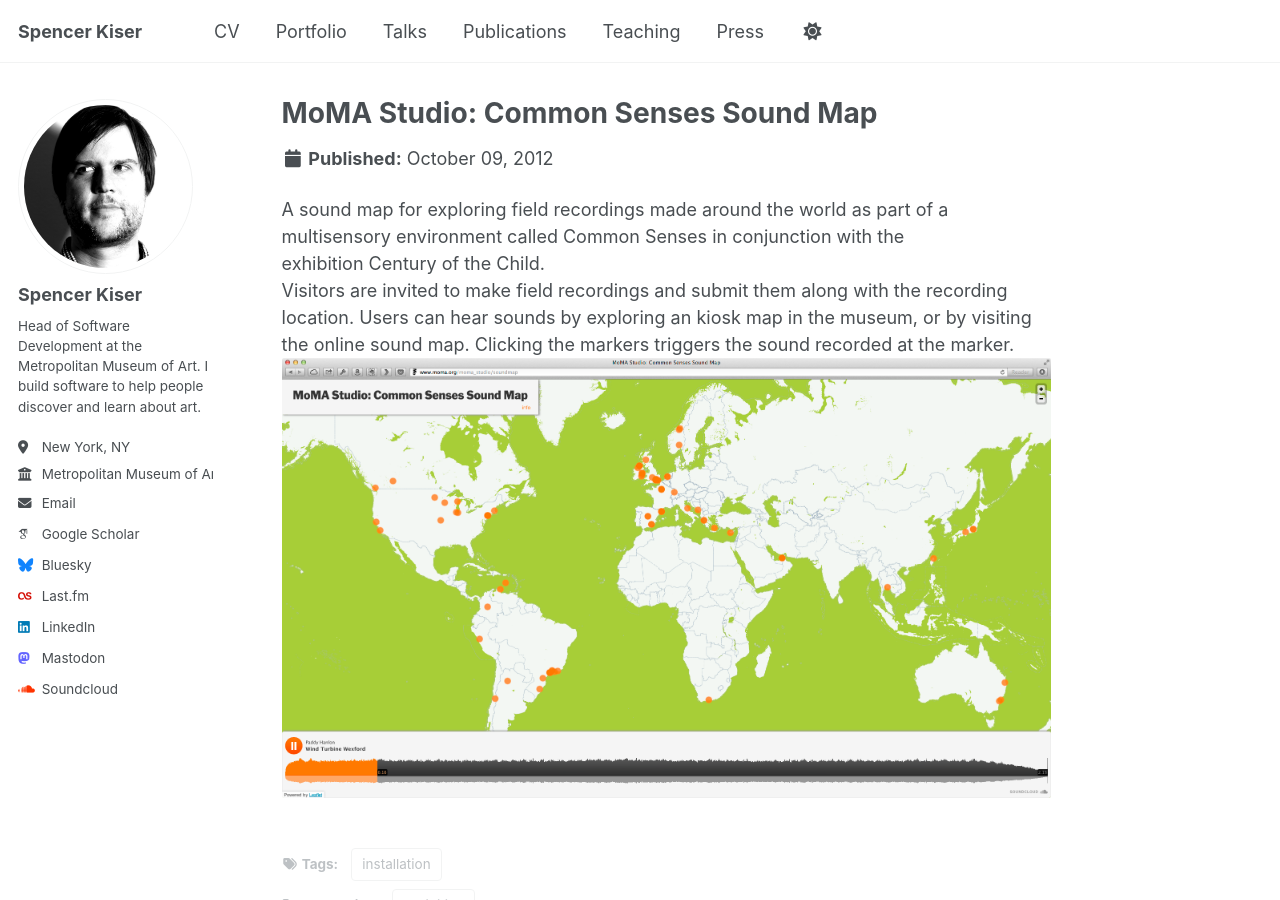
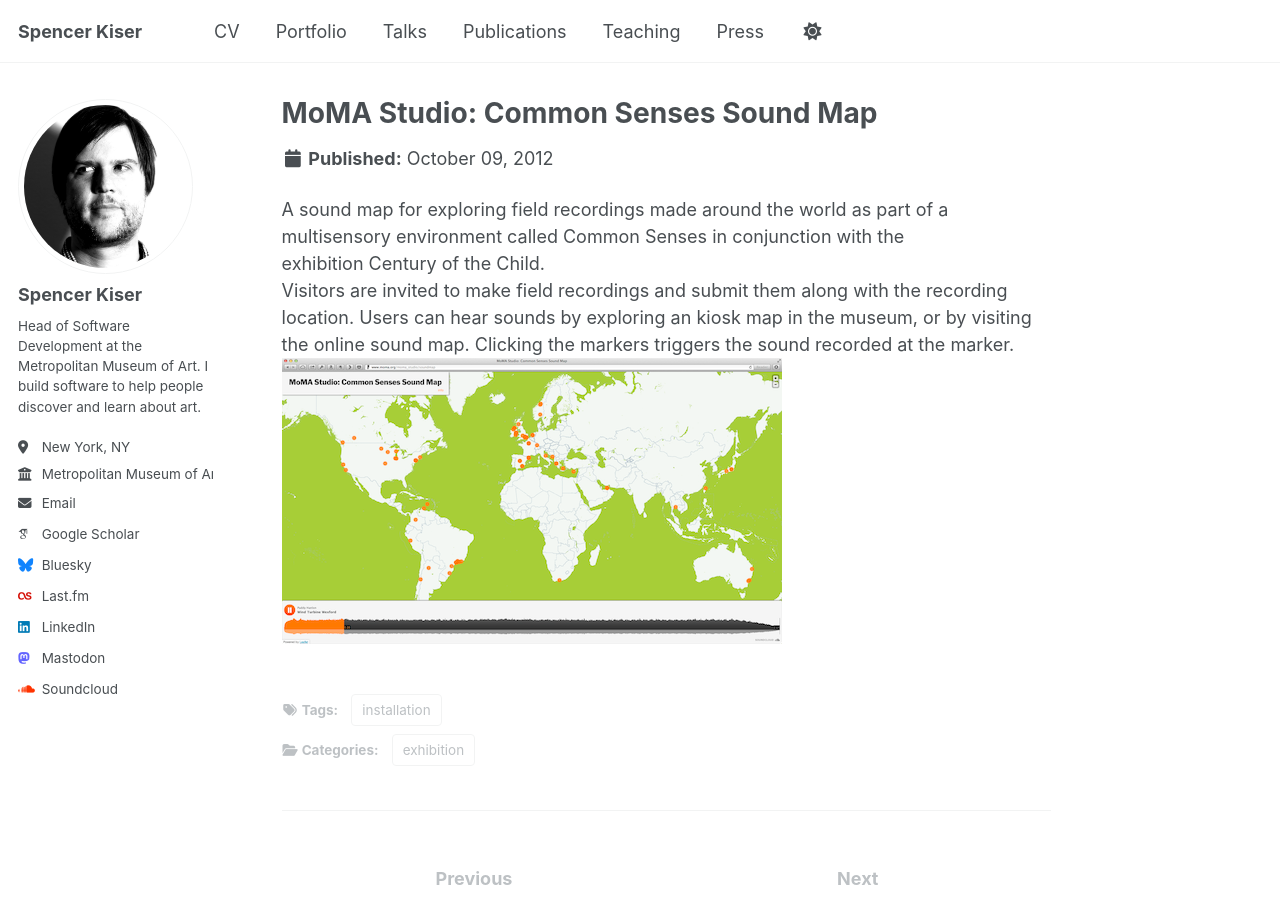
Before and after one commit to spencerk/spencerk.github.io, a Jekyll site: the page built from _portfolio/moma-studio-sound-map.html.md, in a window 1280 px wide and 900 px high. Built offline with Jekyll 4.4.1, drawn with Linux system fonts in a browser that asks for light colours; some web fonts are replaced.

Commit message:
moma studio sound map updates

```diff
--- a/_portfolio/moma-studio-sound-map.html.md
+++ b/_portfolio/moma-studio-sound-map.html.md
@@ -5,9 +5,9 @@
 category: exhibition
 institution: MoMA
 tags: installation
-excerpt: A sound map for exploring field recordings made around the world as part of a multisensory environment called Common Senses in conjunction with the exhibition Century of the Child. <br /><img src='/images/portfolio/common-senses-soundmap-400h.png'>
+excerpt: A sound map for exploring field recordings made around the world as part of a multisensory environment called Common Senses in conjunction with the exhibition Century of the Child. <br /><img src='/images/portfolio/common-senses-soundmap-150w.png'>
 ---
 
 A sound map for exploring field recordings made around the world as part of a multisensory environment called Common Senses in conjunction with the exhibition Century of the Child.
 Visitors are invited to make field recordings and submit them along with the recording location. Users can hear sounds by exploring an kiosk map in the museum, or by visiting the online sound map. Clicking the markers triggers the sound recorded at the marker.
-<img src="/images/portfolio/common-senses-soundmap.png">
+<img src="/images/portfolio/common-senses-soundmap-500w.png">
```
Also changed, not shown: images/portfolio/common-senses-soundmap-150w.png (added), images/portfolio/common-senses-soundmap-400h.png (deleted), images/portfolio/common-senses-soundmap-500w.png (added), images/portfolio/common-senses-soundmap.png (deleted).
